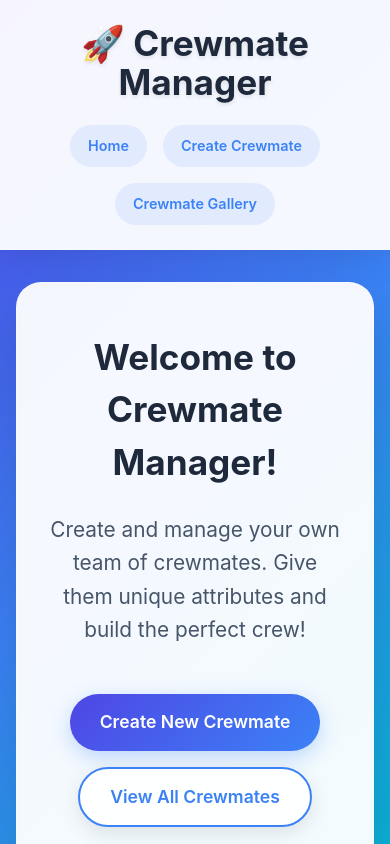
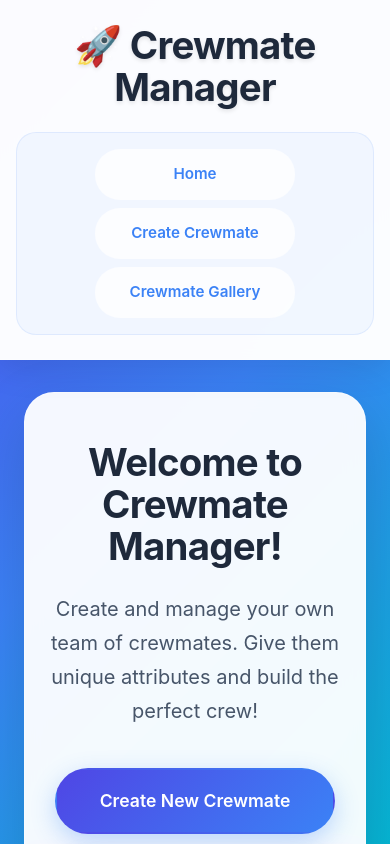
Before and after one commit to ThyTran1402/Crewmate-Manager, a React (Vite) app: page / in a window 390 px wide. Shown: the top 844 px of the page. Built offline with nearby package versions, Linux system fonts and the light colour scheme; no server answers.

Commit message:
fixed layout

```diff
--- a/src/App.css
+++ b/src/App.css
@@ -7,8 +7,11 @@
 body {
   font-family: 'Inter', -apple-system, BlinkMacSystemFont, 'Segoe UI', sans-serif;
   background: linear-gradient(135deg, #4f46e5 0%, #3b82f6 50%, #06b6d4 100%);
+  background-attachment: fixed;
   min-height: 100vh;
   color: #333;
+  margin: 0;
+  overflow-x: hidden;
 }
 
 .App {
@@ -17,9 +20,9 @@ body {
 
 /* Header Styles */
 .app-header {
-  background: rgba(255, 255, 255, 0.95);
-  backdrop-filter: blur(15px);
-  padding: 2rem;
+  background: rgba(255, 255, 255, 0.98);
+  backdrop-filter: blur(20px);
+  padding: 2rem 2rem 1.5rem 2rem;
   box-shadow: 0 8px 32px rgba(0, 0, 0, 0.1);
   position: sticky;
   top: 0;
@@ -32,34 +35,41 @@ body {
 
 .app-header h1 {
   color: #1e293b;
-  margin-bottom: 2rem;
   text-align: center;
-  font-size: 2.8rem;
+  font-size: 3rem;
   font-weight: 700;
   text-shadow: 0 2px 4px rgba(0, 0, 0, 0.1);
-  margin: 0 0 2rem 0;
+  margin: 0 0 1.5rem 0;
+  letter-spacing: -0.02em;
 }
 
 .nav-menu {
   display: flex;
   justify-content: center;
   align-items: center;
-  gap: 2rem;
+  gap: 1rem;
   width: 100%;
-  max-width: 600px;
+  max-width: 500px;
+  background: rgba(59, 130, 246, 0.05);
+  padding: 0.75rem;
+  border-radius: 50px;
+  border: 1px solid rgba(59, 130, 246, 0.1);
 }
 
 .nav-link {
   color: #3b82f6;
   text-decoration: none;
   font-weight: 600;
-  padding: 0.75rem 1.5rem;
-  border-radius: 30px;
+  padding: 0.75rem 1.25rem;
+  border-radius: 25px;
   transition: all 0.3s ease;
   border: 2px solid transparent;
-  background: rgba(59, 130, 246, 0.1);
+  background: rgba(255, 255, 255, 0.8);
   position: relative;
   overflow: hidden;
+  flex: 1;
+  text-align: center;
+  max-width: 140px;
 }
 
 .nav-link::before {
@@ -87,10 +97,10 @@ body {
 
 /* Main Content */
 .main-content {
-  padding: 4rem 2rem;
+  padding: 3rem 2rem 4rem 2rem;
   max-width: 1200px;
   margin: 0 auto;
-  min-height: calc(100vh - 200px);
+  min-height: calc(100vh - 240px);
   display: flex;
   flex-direction: column;
   justify-content: flex-start;
@@ -100,30 +110,34 @@ body {
 .home-page {
   text-align: center;
   background: rgba(255, 255, 255, 0.95);
-  border-radius: 25px;
-  padding: 4rem 3rem;
+  border-radius: 30px;
+  padding: 4rem 3rem 3.5rem 3rem;
   box-shadow: 0 20px 60px rgba(0, 0, 0, 0.15);
   backdrop-filter: blur(10px);
   border: 1px solid rgba(255, 255, 255, 0.3);
-  max-width: 800px;
+  max-width: 900px;
   margin: 0 auto;
+  position: relative;
 }
 
 .home-page h2 {
   color: #1e293b;
-  font-size: 3rem;
+  font-size: 3.2rem;
   margin-bottom: 1.5rem;
   font-weight: 700;
+  letter-spacing: -0.02em;
+  line-height: 1.1;
 }
 
 .home-page p {
-  font-size: 1.3rem;
+  font-size: 1.25rem;
   color: #475569;
-  margin-bottom: 3rem;
-  max-width: 700px;
+  margin-bottom: 2.5rem;
+  max-width: 600px;
   margin-left: auto;
   margin-right: auto;
-  line-height: 1.6;
+  line-height: 1.7;
+  font-weight: 400;
 }
 
 .home-actions {
@@ -132,13 +146,14 @@ body {
   justify-content: center;
   align-items: center;
   flex-wrap: wrap;
+  margin-top: 0.5rem;
 }
 
 /* Button Styles */
 .btn {
-  padding: 15px 30px;
+  padding: 18px 36px;
   border: none;
-  border-radius: 30px;
+  border-radius: 50px;
   cursor: pointer;
   font-weight: 600;
   font-size: 1.1rem;
@@ -150,6 +165,7 @@ body {
   text-align: center;
   position: relative;
   overflow: hidden;
+  min-width: 180px;
 }
 
 .btn::before {
@@ -170,26 +186,30 @@ body {
 .btn-primary {
   background: linear-gradient(135deg, #4f46e5 0%, #3b82f6 100%);
   color: white;
-  box-shadow: 0 6px 20px rgba(59, 130, 246, 0.3);
+  box-shadow: 0 8px 25px rgba(59, 130, 246, 0.3);
+  border: 2px solid transparent;
 }
 
 .btn-primary:hover {
-  transform: translateY(-3px);
-  box-shadow: 0 12px 35px rgba(59, 130, 246, 0.4);
+  transform: translateY(-4px);
+  box-shadow: 0 15px 40px rgba(59, 130, 246, 0.4);
+  border-color: rgba(255, 255, 255, 0.2);
 }
 
 .btn-secondary {
-  background: rgba(255, 255, 255, 0.9);
+  background: rgba(255, 255, 255, 0.95);
   color: #3b82f6;
-  border: 2px solid #3b82f6;
-  box-shadow: 0 6px 20px rgba(0, 0, 0, 0.1);
+  border: 2px solid rgba(59, 130, 246, 0.3);
+  box-shadow: 0 8px 25px rgba(0, 0, 0, 0.1);
+  backdrop-filter: blur(10px);
 }
 
 .btn-secondary:hover {
   background: linear-gradient(135deg, #4f46e5 0%, #3b82f6 100%);
   color: white;
   border-color: transparent;
-  transform: translateY(-3px);
+  transform: translateY(-4px);
+  box-shadow: 0 15px 40px rgba(59, 130, 246, 0.3);
 }
 
 .btn-small {
@@ -585,27 +605,42 @@ body {
   }
 
   .app-header h1 {
-    font-size: 2.2rem;
+    font-size: 2.4rem;
     margin-bottom: 1.5rem;
   }
 
   .nav-menu {
-    gap: 1rem;
-    flex-wrap: wrap;
+    gap: 0.5rem;
+    flex-direction: column;
     max-width: 100%;
+    padding: 1rem;
+    border-radius: 20px;
   }
 
   .nav-link {
-    padding: 0.5rem 1rem;
-    font-size: 0.9rem;
+    padding: 0.75rem 1rem;
+    font-size: 0.95rem;
+    max-width: 200px;
+    width: 100%;
   }
 
   .home-page {
-    padding: 3rem 2rem;
+    padding: 3rem 1.5rem;
+    margin: 0 0.5rem;
   }
 
   .home-page h2 {
-    font-size: 2.2rem;
+    font-size: 2.4rem;
+  }
+
+  .home-actions {
+    flex-direction: column;
+    gap: 1rem;
+  }
+
+  .btn {
+    width: 100%;
+    max-width: 280px;
   }
 
   .create-crewmate, .edit-crewmate {
```
